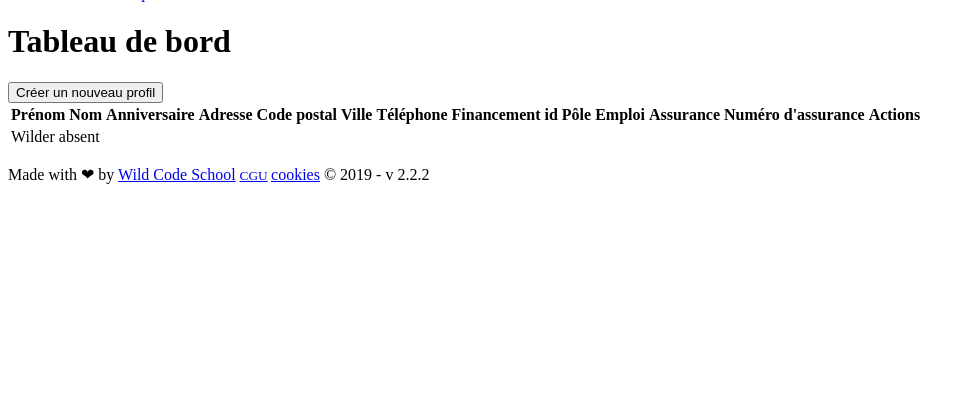
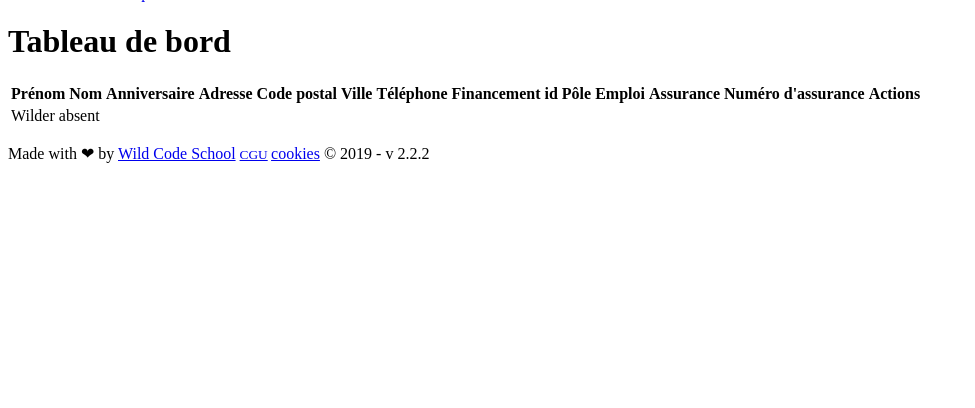
Before and after one commit to WildCodeSchool/orleans-0219-php-studentmanager, a Symfony app: template templates/student/index.html.twig in a window 1280 px wide. Shown: the part 344-752 px from the top of the page, without its empty margins (0-975 px from the left). Run offline with Twig, Linux system fonts and the light colour scheme; the template is opened without the code that fills it, so the values that code supplies are empty; some libraries are stand-ins or nearby versions.

Commit message:
fix style all

```diff
--- a/templates/base.html.twig
+++ b/templates/base.html.twig
@@ -11,7 +11,6 @@
 </head>
 <body>
 {% include ('navbar.html.twig') %}
-{# read and display all flash messages #}
 {% for label, messages in app.flashes %}
     {% for message in messages %}
         <div class="alert-{{ label }} container-fluid-">
--- a/templates/registration/registration.html.twig
+++ b/templates/registration/registration.html.twig
@@ -20,7 +20,7 @@
                         {{ form_widget(form.plainPassword.second, {'attr': {'placeholder': 'Confirme ton mot de passe'}}) }}
                     </div>
                     <div class="form-group d-flex justify-content-center">
-                        <button type="submit" class="btn btn-signup btn-lg">Enregistrer mes informations
+                        <button type="submit" class="btn btn-signup btn-light">Enregistrer mes informations
                         </button>
                     </div>
                     {{ form_end(form) }}
--- a/templates/security/forgotten_password.html.twig
+++ b/templates/security/forgotten_password.html.twig
@@ -15,7 +15,7 @@
                            autofocus>
                 </div>
                 <div class="form-group">
-                    <button class="btn btn-lg btn-primary" type="submit">
+                    <button class="btn btn-lg btn-light" type="submit">
                         Envoyer !
                     </button>
                 </div>
--- a/templates/security/login.html.twig
+++ b/templates/security/login.html.twig
@@ -30,11 +30,6 @@
                     <input type="hidden" name="_csrf_token"
                            value="{{ csrf_token('authenticate') }}"
                     >
-                    {#                    <div class="form-group">#}
-                    {#                        <button class="btn btn-login btn-lg btn-block" type="submit">#}
-                    {#                            Connexion#}
-                    {#                        </button>#}
-                    {#                    </div>#}
                     <div class="checkbox mb-3">
                         <label for="remember_me">
                             <input type="checkbox" id="remember_me" name="_remember_me"> Se souvenir de moi
--- a/templates/student/index.html.twig
+++ b/templates/student/index.html.twig
@@ -4,13 +4,13 @@
 
 {% block body %}
     <div class="containerDashboardForm container-fluid">
-        <div class="dashboardForm col-sm-offset-1 col-md-offset-3 col-xs-8 col-sm-10 col-md-10">
+        <div class="dashboardFormStudent col-sm-offset-1 col-md-offset-3 col-xs-8 col-sm-10 col-md-10">
             <h1 class="dashboardTitle">Tableau de bord</h1>
-            <div class="form-group">
-                <a href="{{ path('student_new') }}">
-                    <button type="button" class="btnDashboardNew btn-success">Créer un nouveau profil</button>
-                </a>
-            </div>
+{#            <div class="form-group">#}
+{#                <a href="{{ path('student_new') }}">#}
+{#                    <button type="button" class="btnDashboardNew btn-success">Créer un nouveau profil</button>#}
+{#                </a>#}
+{#            </div>#}
             <div class="dashBoardForm2">
                 <table class="dashboardTable table">
                     <thead class="dashboardLine">
@@ -45,20 +45,20 @@
                         <td>{{ student.insuranceNumber }}</td>
                         <td>
                             <a href="{{ path('student_show', {'id': student.id}) }}"
-                               class="btnDashboardShow btn-success"> voir </a>
+                               class="btnDashboardShow btn-light"> voir </a>
                         </td>
                         <td>
                             <a href="{{ path('student_edit', {'id': student.id}) }}"
-                               class="btnDashboardEdit btn-success">modifier</a>
+                               class="btnDashboardEdit btn-light">modifier</a>
                         </td>
                         {% if is_granted('ROLE_ADMIN') %}
                         <td>
                             <a href="{{ path('student_delete', {'id': student.id}) }}"
-                               class="btnDashBoardDelete btn-danger">supprimer</a>
+                               class="btnDashBoardDelete btn-light">supprimer</a>
                         </td>
                         {% endif %}
                         {% if is_granted('ROLE_ADMIN') %}
-                        <a href="{{ path('student_new') }}" class="btnDashboardNew btn-success">Créer un nouveau
+                        <a href="{{ path('student_new') }}" class="btnDashboardNew btn-light">Créer un nouveau
                             profil</a>
                         {% endif %}
                     </tr>
```
Also changed, not shown: assets/scss/app.scss (+4 -4 lines).
